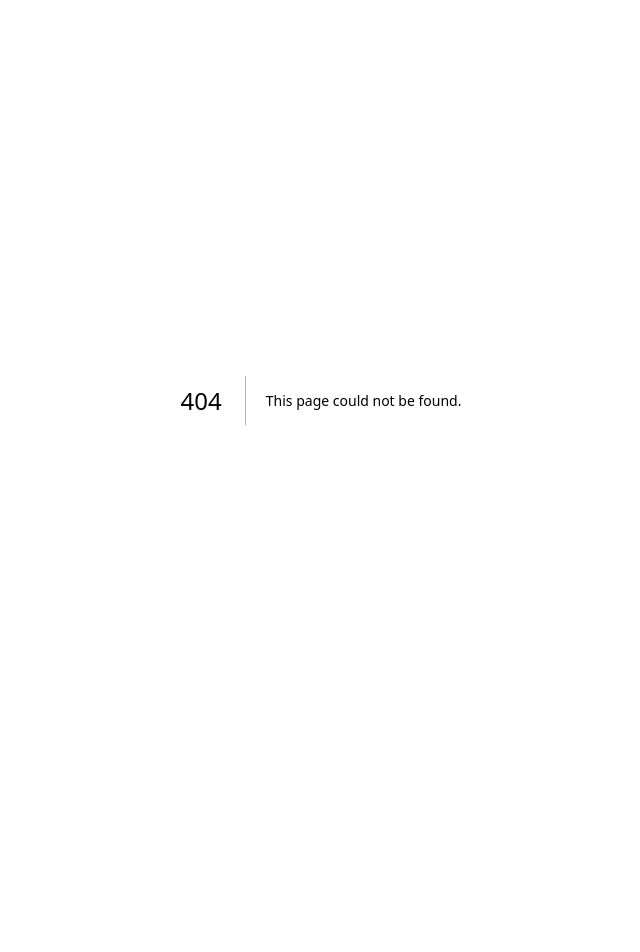
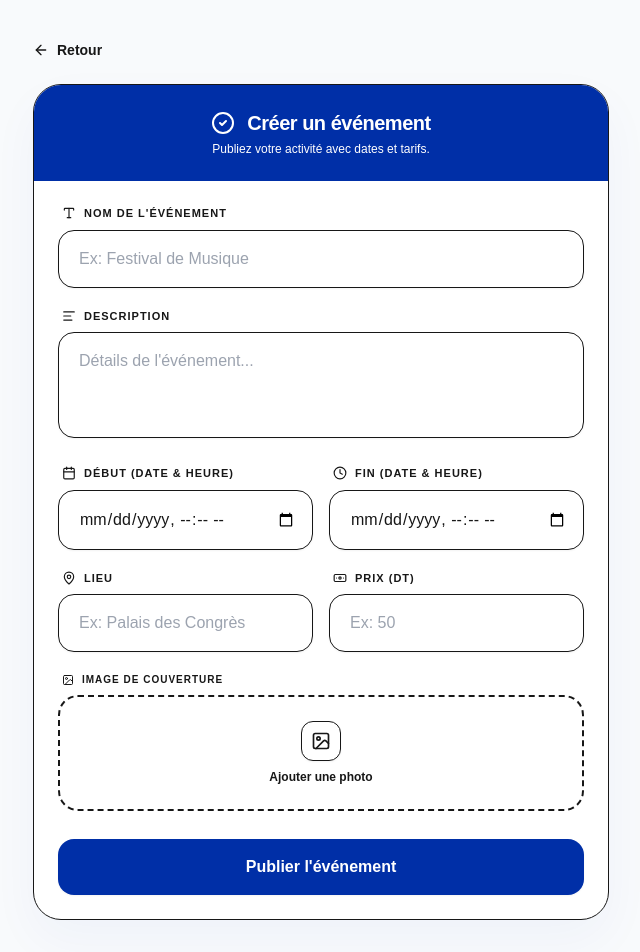
Before and after one commit to 23karim/Event_backoffice, a Next.js app: page /events/add in a window 1280 px wide. Before the commit this address had no page. Shown: the top 952 px of the page, without its empty margins (319-959 px from the left). Before the commit the page ends 800 px from the top, so only its background shows below. Built offline with nearby package versions, Linux system fonts and the light colour scheme; sample sign-in values are in the browser's storage.

Commit message:
Création d'événements

```diff
--- /dev/null
+++ b/src/app/events/add/page.js
@@ -0,0 +1,160 @@
+"use client";
+
+import { useState, useEffect } from "react";
+import { useRouter } from "next/navigation";
+import {
+  ArrowLeft,
+  Calendar,
+  MapPin,
+  Type,
+  AlignLeft,
+  Image as ImageIcon,
+  CheckCircle2,
+  Banknote,
+  Clock
+} from "lucide-react";
+import eventService from "../../services/eventService";
+import { InputEvent } from "../../../components/InputEvent";
+import { Button } from "../../../components/Button";
+import { useAuth } from "../../services/AuthContext";
+
+export default function AddEventPage() {
+  const { user, isAuthenticated, loading: authLoading } = useAuth();
+  const router = useRouter();
+  const [formData, setFormData] = useState({
+    titre: "",
+    description: "",
+    date_debut: "",
+    date_fin: "",
+    prix: "",
+    lieu: ""
+  });
+
+  const [image, setImage] = useState(null);
+  const [preview, setPreview] = useState(null);
+  const [loading, setLoading] = useState(false);
+  const [error, setError] = useState("");
+  const now = new Date().toISOString().slice(0, 16);
+
+  useEffect(() => {
+    if (!authLoading && !isAuthenticated) {
+      router.push("/");
+    }
+  }, [isAuthenticated, authLoading, router]);
+
+  const handleChange = (e) => setFormData({ ...formData, [e.target.name]: e.target.value });
+
+  const handleFileChange = (e) => {
+    const file = e.target.files[0];
+    if (file) {
+      setImage(file);
+      setPreview(URL.createObjectURL(file));
+    }
+  };
+
+  const handleSubmit = async (e) => {
+    e.preventDefault();
+
+    if (!user?.id) return setError("Session expirée. Veuillez vous reconnecter.");
+
+    if (new Date(formData.date_debut) >= new Date(formData.date_fin)) {
+      return setError("La date de fin doit être strictement après la date de début.");
+    }
+
+    setLoading(true);
+    setError("");
+
+    const data = new FormData();
+    Object.keys(formData).forEach(key => data.append(key, formData[key]));
+    data.append("admin_id", user.id);
+
+    if (image) data.append("image", image);
+
+    try {
+      await eventService.addEvent(data);
+      router.push("/events");
+    } catch (err) {
+      setError(err.response?.data?.message || "Erreur lors de la création de l'événement");
+    } finally {
+      setLoading(false);
+    }
+  };
+
+  if (authLoading) return (
+    <div className="flex justify-center items-center min-h-screen bg-white">
+      <div className="animate-spin rounded-full h-10 w-10 border-b-2 border-[#002FA7]"></div>
+    </div>
+  );
+
+  return (
+    <div className="min-h-screen bg-[#F8FAFC] flex flex-col items-center py-10 px-4">
+      <div className="w-full max-w-xl mb-6">
+        <button onClick={() => router.back()} className="flex items-center gap-2 text-gray-500 hover:text-[#002FA7] transition-colors font-bold text-sm group">
+          <ArrowLeft size={16} className="group-hover:-translate-x-1 transition-transform" />
+          Retour
+        </button>
+      </div>
+      <div className="w-full max-w-xl bg-white rounded-[28px] shadow-[0_20px_50px_rgba(0,47,167,0.04)] border border-gray-100 overflow-hidden">
+        <div className="bg-[#002FA7] p-6 text-white text-center">
+          <h2 className="text-xl font-black tracking-tight flex items-center justify-center gap-3">
+            <CheckCircle2 size={24} /> Créer un événement
+          </h2>
+          <p className="text-blue-100/70 text-xs mt-1 font-medium">Publiez votre activité avec dates et tarifs.</p>
+        </div>
+
+        <form onSubmit={handleSubmit} className="p-6 space-y-5">
+          {error && (
+            <div className="bg-red-50 text-red-600 p-3 rounded-xl border border-red-100 text-xs font-bold animate-pulse text-center">
+              {error}
+            </div>
+          )}
+          <InputEvent label="Nom de l'événement" icon={Type} name="titre" placeholder="Ex: Festival de Musique" value={formData.titre} onChange={handleChange} required />
+          <InputEvent type="textarea" label="Description" icon={AlignLeft} name="description" placeholder="Détails de l'événement..." value={formData.description} onChange={handleChange} required rows={3} />
+          <div className="grid grid-cols-1 md:grid-cols-2 gap-4">
+            <InputEvent type="datetime-local" label="Début (Date & Heure)" icon={Calendar} name="date_debut" value={formData.date_debut} onChange={handleChange} min={now} required />
+            <InputEvent type="datetime-local" label="Fin (Date & Heure)" icon={Clock} name="date_fin" value={formData.date_fin} onChange={handleChange} min={formData.date_debut || now} required />
+          </div>
+
+          <div className="grid grid-cols-1 md:grid-cols-2 gap-4">
+            <InputEvent label="Lieu" icon={MapPin} name="lieu" placeholder="Ex: Palais des Congrès" value={formData.lieu} onChange={handleChange} required />
+            <InputEvent type="number" label="Prix (DT)" icon={Banknote} name="prix" placeholder="Ex: 50" value={formData.prix} onChange={handleChange} required />
+          </div>
+
+
+          <div className="group space-y-2 w-full">
+            <label className="text-[10px] font-black uppercase tracking-[1px] ml-1 flex items-center gap-2 text-gray-400 group-hover:text-[#002FA7] transition-colors duration-300">
+              <ImageIcon size={12} /> Image de couverture
+            </label>
+
+            <div className="relative">
+              <input type="file" accept="image/*" onChange={handleFileChange} className="absolute inset-0 w-full h-full opacity-0 cursor-pointer z-20" />
+              <div className={`relative border-2 border-dashed rounded-[20px] p-6 flex flex-col items-center justify-center transition-all duration-300 z-10 bg-gray-50 border-gray-100 group-hover:bg-white group-hover:border-[#002FA7]/30 ${preview ? 'border-[#002FA7]/40 bg-blue-50/5' : ''}`}>
+                {preview ? (
+                  <div className="relative w-full h-32">
+                    <img src={preview} alt="Preview" className="w-full h-full object-cover rounded-xl shadow-sm" />
+                  </div>
+                ) : (
+                  <>
+                    <div className="w-10 h-10 bg-white rounded-xl flex items-center justify-center shadow-sm text-gray-300 group-hover:text-[#002FA7] mb-2 border border-gray-50">
+                      <ImageIcon size={20} />
+                    </div>
+                    <span className="text-xs font-bold text-gray-400">Ajouter une photo</span>
+                  </>
+                )}
+              </div>
+            </div>
+          </div>
+          <div className="pt-2">
+            <Button
+              title="Publier l'événement"
+              type="submit"
+              isLoading={loading}
+              variant="primary"
+              className="!font-black !uppercase !tracking-[1.5px] !py-4 w-full"
+            />
+          </div>
+        </form>
+      </div>
+    </div>
+  );
+}
```
